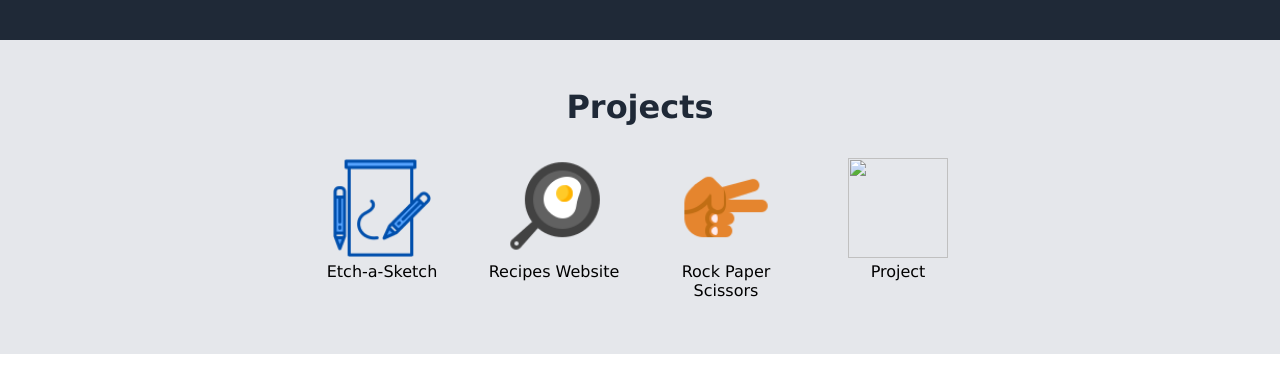
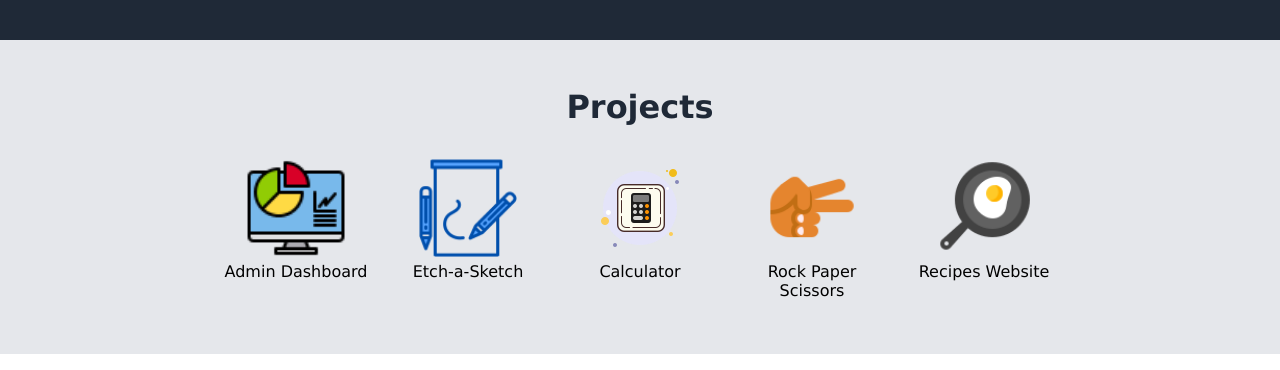
Before and after one commit to xapzx/odin-project-landingpage, a plain HTML site: page index.html in a window 1280 px wide. Shown: the part 430-800 px from the top of the page. Drawn offline with Linux system fonts and the light colour scheme.

Commit message:
Added additional project cards for new projects

```diff
--- a/index.html
+++ b/index.html
@@ -33,20 +33,24 @@
                 <h3>Projects</h3>
                 <div class="projects-container">
                     <div class="projects">
+                        <a href="https://xapzx.github.io/odin-project-admin-dashboard/"><img src="images/dashboard.png" alt="Computer screen displaying a graph"></a>
+                        <div class="text">Admin Dashboard</div>
+                    </div>
+                    <div class="projects">
                         <a href="https://xapzx.github.io/odin-project-etchasketch/"><img src="images/sketch.png" alt="Sketch pad and pencils"></a>
                         <div class="text">Etch-a-Sketch</div>
                     </div>
                     <div class="projects">
-                        <a href="https://xapzx.github.io/odin-project-recipes/"><img src="images/fry-egg.png" alt="Photo of Frying pan and egg"></a>
-                        <div class="text">Recipes Website</div>
+                        <a href="https://xapzx.github.io/odin-project-calculator/"><img src="images/calculator.png" alt="A image of a calculator"></a>
+                        <div class="text">Calculator</div>
                     </div>
                     <div class="projects">
                         <a href="https://xapzx.github.io/odin-project-rockpaperscissors/"><img src="images/hand-scissors.png" alt="Hand making scissors gesture"></a>
                         <div class="text">Rock Paper Scissors</div>
                     </div>
                     <div class="projects">
-                        <img src="" alt="">
-                        <div class="text">Project</div>
+                        <a href="https://xapzx.github.io/odin-project-recipes/"><img src="images/fry-egg.png" alt="Photo of Frying pan and egg"></a>
+                        <div class="text">Recipes Website</div>
                     </div>
                 </div>
             </div>
```
Also changed, not shown: images/calculator.png (added), images/dashboard.png (added), 1 other file.
